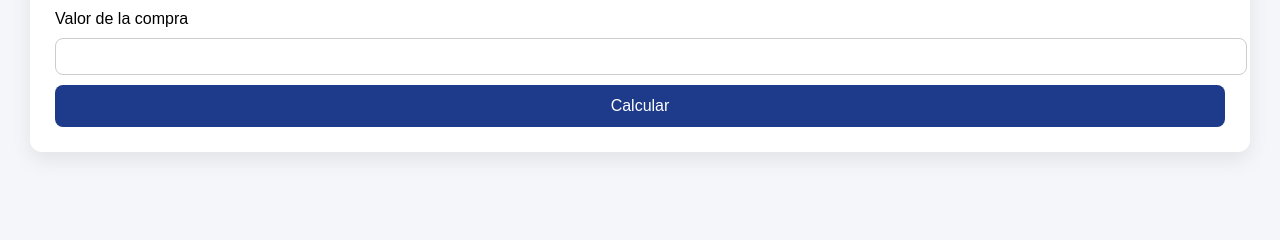
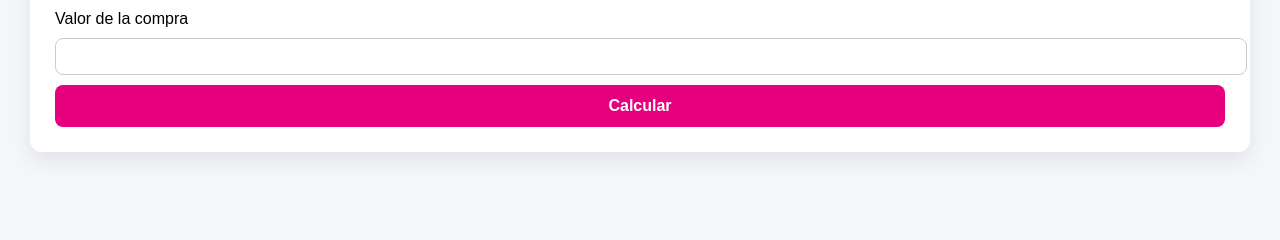
Before and after one commit to ericosager-art/calculadora-cuotas-resilience, a Python web app: template templates/dashboard.html in a window 1280 px wide. Shown: the part 253-493 px from the top of the page. Run offline with Jinja, Linux system fonts and the light colour scheme; the template is opened without the code that fills it, so the values that code supplies are empty.

Commit message:
Update dashboard.html

```diff
--- a/templates/dashboard.html
+++ b/templates/dashboard.html
@@ -110,7 +110,28 @@
         <label>Valor de la compra</label>
         <input type="number" step="0.01" name="precio" required>
 
-        <button type="submit">Calcular</button>
+        <style>
+.btn-calcular {
+    background-color:#E6007E;
+    color:white;
+    border:none;
+    padding:12px 24px;
+    font-size:16px;
+    font-weight:bold;
+    border-radius:8px;
+    cursor:pointer;
+    transition:0.3s;
+}
+
+.btn-calcular:hover {
+    background-color:#c4006a;
+    transform:scale(1.03);
+}
+</style>
+
+<button type="submit" class="btn-calcular">
+    Calcular
+</button>
 
     </form>
 </div>
```
